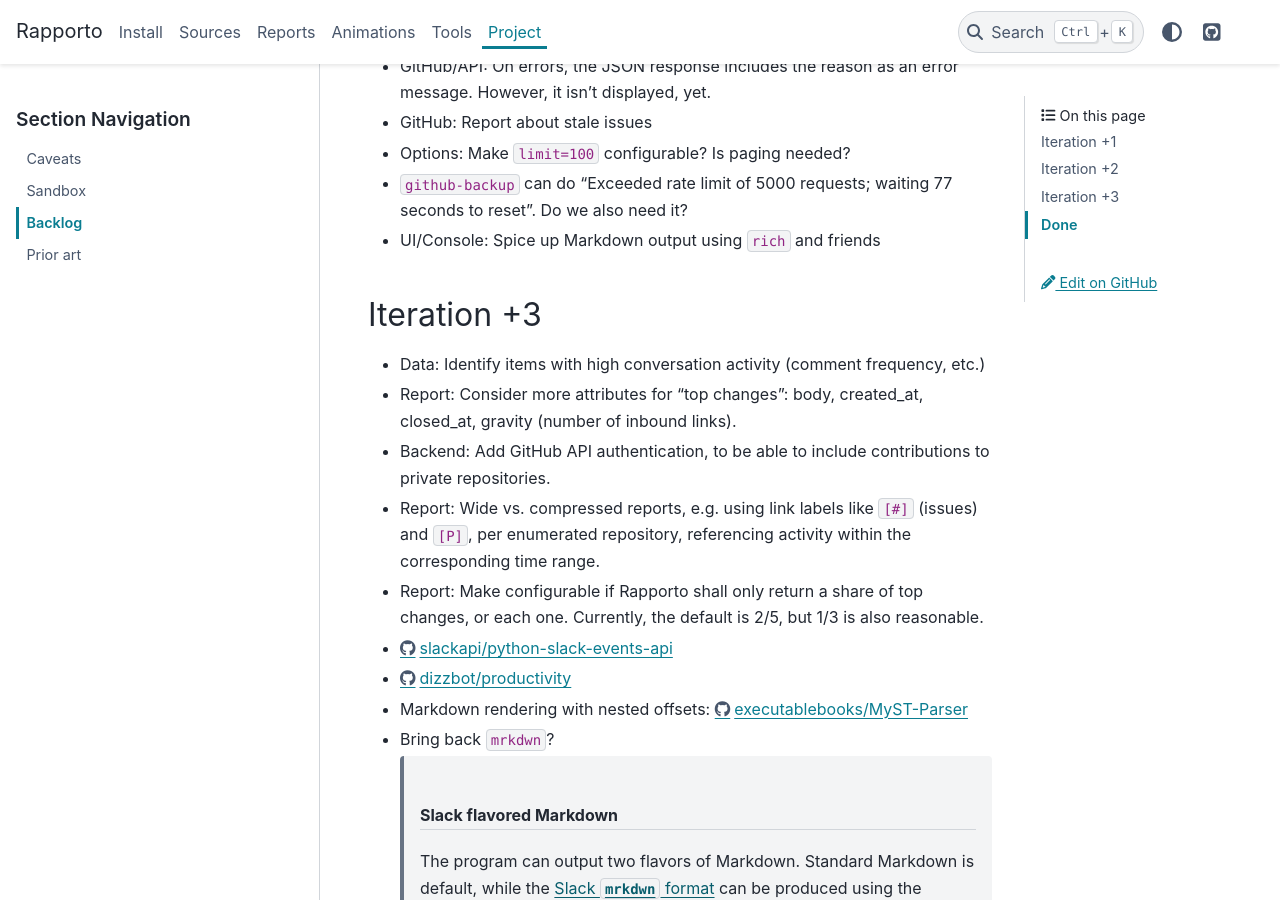
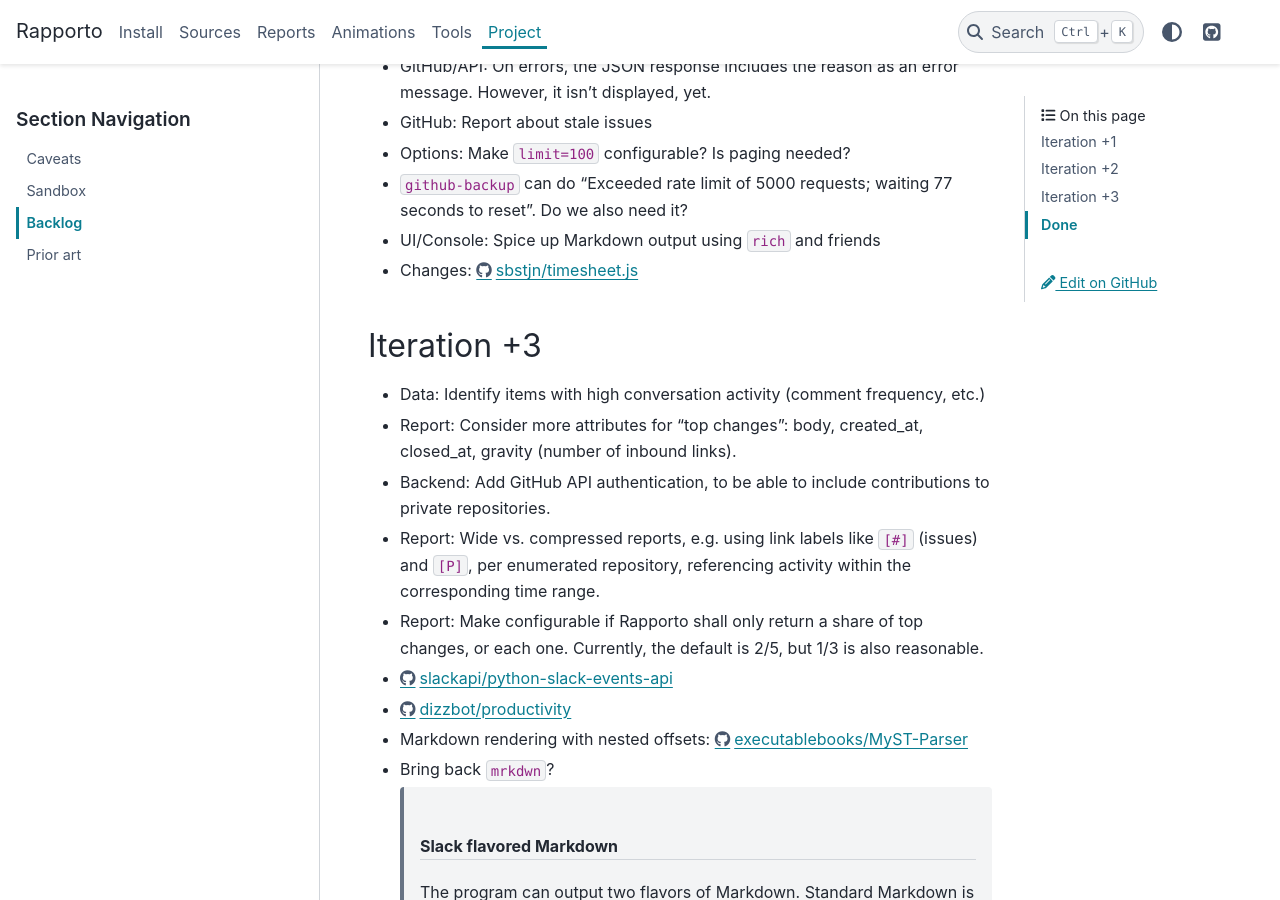
Before and after one commit to tech-writing/rapporto, a Sphinx documentation site: the page built from docs/backlog.md, in a window 1280 px wide and 900 px high, scrolled down 1091 px. Built offline with Sphinx 7.4.7 and the PyData theme 0.15.4, drawn with Linux system fonts in a browser that asks for light colours; some of the changed lines change nothing that is shown.

Commit message:
Chore: Update backlog

```diff
--- a/docs/backlog.md
+++ b/docs/backlog.md
@@ -33,6 +33,7 @@
 - `github-backup` can do "Exceeded rate limit of 5000 requests;
   waiting 77 seconds to reset". Do we also need it?
 - UI/Console: Spice up Markdown output using `rich` and friends
+- Changes: https://github.com/sbstjn/timesheet.js
 
 ## Iteration +3
 - Data: Identify items with high conversation activity (comment frequency, etc.)
```
